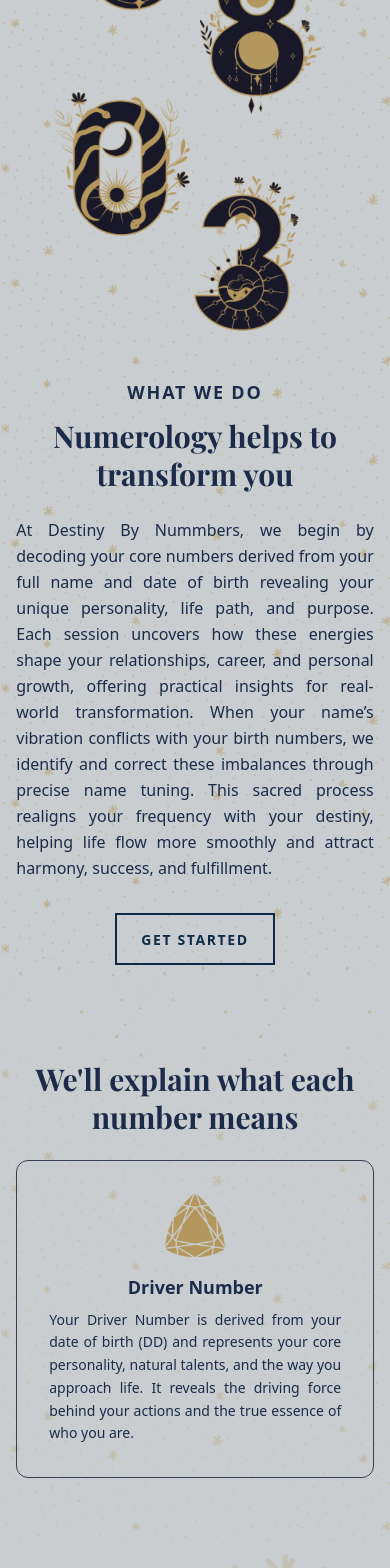
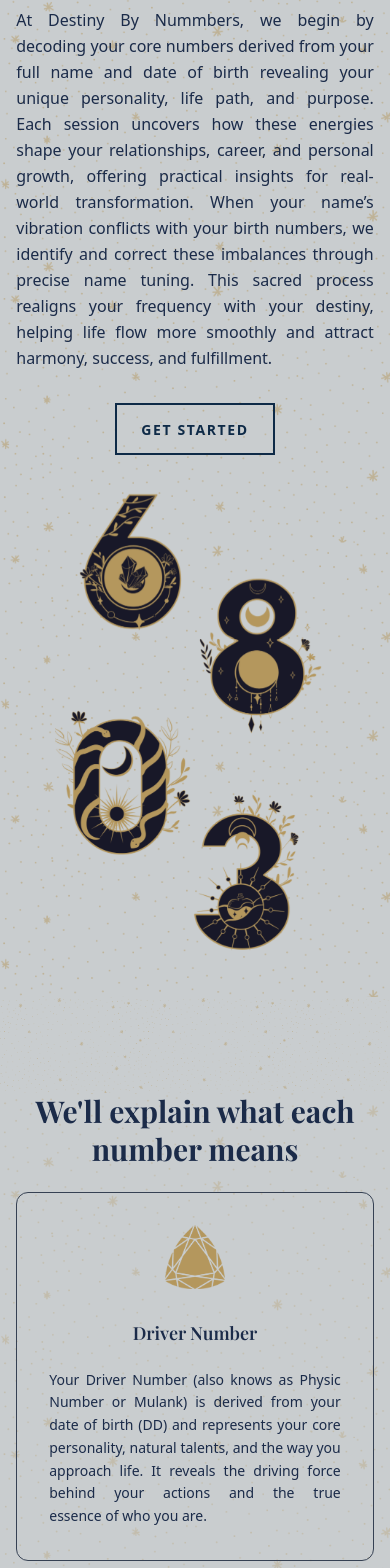
Before and after one commit to BigwigMediaAI/numrology, a Next.js app: page / in a window 390 px wide. Shown: the part 1507-3075 px from the top of the page. Built offline with nearby package versions, Linux system fonts and the light colour scheme.

Commit message:
add changes

```diff
--- a/components/Services.tsx
+++ b/components/Services.tsx
@@ -22,12 +22,12 @@ const services = [
   {
     icon: lifePathIcon,
     title: "Driver Number",
-    desc: "Your Driver Number is derived from your date of birth (DD) and represents your core personality, natural talents, and the way you approach life. It reveals the driving force behind your actions and the true essence of who you are.",
+    desc: "Your Driver Number (also knows as Physic Number or Mulank) is derived from your date of birth (DD) and represents your core personality, natural talents, and the way you approach life. It reveals the driving force behind your actions and the true essence of who you are.",
   },
   {
     icon: coreNumbersIcon,
     title: "Conductor Number",
-    desc: "Your Conductor Number is calculated from your full date of birth (DD MM YYYY). It reveals the guiding energy that directs your life, showing how your actions, decisions, and experiences are influenced by the patterns of your birth numbers.",
+    desc: "Your Conductor Number (also known as Life Path Number, Destiny Number or Bhagyank) is calculated from your full date of birth (DD MM YYYY). It reveals the guiding energy that directs your life, showing how your actions, decisions, and experiences are influenced by the patterns of your birth numbers.",
   },
   {
     icon: birthDayIcon,
@@ -42,7 +42,7 @@ const services = [
   {
     icon: nameNumerologyIcon,
     title: "Your name numerology",
-    desc: "Name Numerology uncovers the hidden vibrations of your name and how they influence your personality, relationships, and life opportunities. Aligning your name with your destiny numbers can harmonize your energy and attract positive experiences.",
+    desc: "Name Numerology uncovers the hidden vibrations of your name and how they influence your personality, relationships, and life opportunities. Aligning your name with your Driver and Conductor numbers can harmonise your energy and attract positive experiences.",
   },
   {
     icon: forecastIcon,
@@ -112,11 +112,15 @@ const OurServices = () => {
         </div>
 
         {/* Mobile Swiper */}
-        <div className="md:hidden">
-          <Swiper spaceBetween={20} slidesPerView={1} loop>
+        {/* Mobile View (Stacked Cards) */}
+        <div className="md:hidden flex flex-col gap-6 mt-6">
           {services.map((item, index) => (
-              <SwiperSlide key={index}>
-                <div className="bg-transparent border border-gray-700 hover:border-[#b19768] transition rounded-xl p-8 flex flex-col items-center text-center">
+            <div
+              key={index}
+              className="bg-transparent border border-gray-700 hover:border-[#b19768] transition rounded-xl p-8 flex flex-col items-center text-center"
+              data-aos="fade-up"
+              data-aos-delay={index * 200}
+            >
               <Image
                 src={item.icon}
                 alt={item.title}
@@ -124,16 +128,15 @@ const OurServices = () => {
                 height={60}
                 className="mb-4 object-contain"
               />
-                  <h3 className="text-lg font-semibold mb-2 text-[var(--primary-color)]">
+              {/* Fixed height heading */}
+              <h3 className="text-lg font-semibold mb-2 text-[var(--primary-color)] playfair min-h-[56px] flex items-center justify-center">
                 {item.title}
               </h3>
               <p className="text-[var(--primary-color)] text-sm leading-relaxed text-justify">
                 {item.desc}
               </p>
             </div>
-              </SwiperSlide>
           ))}
-          </Swiper>
         </div>
       </div>
     </section>
--- a/components/WhatWeDo.tsx
+++ b/components/WhatWeDo.tsx
@@ -43,25 +43,17 @@ const WhatWeDo = () => {
         {/* <div className="absolute inset-0 bg-[#f9f7f3]/70 z-0"></div> */}
 
         {/* Content Container */}
-        <div className="relative z-10 w-11/12 md:w-4/5 mx-auto flex flex-col md:flex-row items-center justify-between mt-10 ">
-          {/* Left Side Artwork */}
-          <div className="relative flex justify-center md:justify-start w-full md:w-1/2">
+        {/* Content Container */}
+        <div className="relative z-10 w-11/12 md:w-4/5 mx-auto flex flex-col-reverse md:flex-row items-center justify-between mt-10">
+          {/* Left Side Artwork (Image Section) */}
+          <div className="relative flex justify-center md:justify-start w-full md:w-1/2 mt-8 md:mt-0">
             <div className="relative w-[280px] md:w-[400px]">
-              {/* Background circle */}
-              {/* <Image
-                src={numbersBg}
-                alt="Numbers Background Shape"
-                width={400}
-                height={400}
-                className="absolute top-1/2 left-1/2 w-[140%] h-[130%] -translate-x-1/2 -translate-y-1/2 object-contain"
-              /> */}
-              {/* Foreground numbers */}
               <Image
                 src={numbers}
                 alt="Numerology Illustration"
                 width={360}
                 height={400}
-                className="relative z-10 object-contain animate-slow-bounce "
+                className="relative z-10 object-contain animate-slow-bounce"
               />
             </div>
           </div>
@@ -106,6 +98,7 @@ const WhatWeDo = () => {
             />
           </div>
         </div>
+
         <LeadPopup isOpen={isPopupOpen} onClose={() => setIsPopupOpen(false)} />
       </section>
 
--- a/src/app/contact-us/page.tsx
+++ b/src/app/contact-us/page.tsx
@@ -15,7 +15,7 @@ export default function ContactPage() {
       <Navbar />
 
       {/* Hero Section */}
-      <div className="relative h-[40vh] lg:h-[30vh] 2xl:h-[50vh] flex flex-col justify-center items-center text-center px-6 tracking-widest">
+      <div className="relative h-[40vh] lg:h-[20vh] 2xl:h-[40vh]  flex flex-col justify-center items-center text-center px-6 tracking-widest">
         {/* Background Image */}
         <Image
           src={banner}
@@ -28,7 +28,7 @@ export default function ContactPage() {
           <h1 className="text-4xl md:text-5xl font-bold tracking-widest">
             Get in Touch With Us
           </h1>
-          <p className="mt-4 text-lg md:text-xl max-w-2xl mx-auto">
+          <p className="mt-4 text-base md:text-xl max-w-2xl mx-auto">
             Have questions or need assistance? Our team is here to help you with
             all your numerology needs. Let’s connect and guide you on your
             destiny journey.
--- a/src/app/our-services/page.tsx
+++ b/src/app/our-services/page.tsx
@@ -12,7 +12,7 @@ export default function ContactPage() {
       <Navbar />
 
       {/* Hero Section */}
-      <div className="relative h-[40vh] lg:h-[30vh] 2xl:h-[50vh] flex flex-col justify-center items-center text-center px-6 tracking-widest">
+      <div className="relative h-[40vh] lg:h-[20vh] 2xl:h-[40vh]  flex flex-col justify-center items-center text-center px-6 tracking-widest">
         <Image
           src={banner}
           alt="Contact Banner"
@@ -22,9 +22,10 @@ export default function ContactPage() {
           <h1 className="text-4xl md:text-5xl font-bold tracking-widest">
             Our Services
           </h1>
-          <p className="mt-4 text-lg md:text-xl max-w-2xl mx-auto">
-            Unlock the power of numbers to understand yourself and shape your
-            destiny.
+          <p className="mt-4 text-base md:text-xl max-w-2xl mx-auto">
+            Let us help you decode your numbers through the science of
+            numerology shaping your destiny for greater health, wealth and
+            harmonious relationships.
           </p>
         </div>
       </div>
@@ -32,9 +33,9 @@ export default function ContactPage() {
       {/* Services Section */}
       <section className="bg-[var(--bg-color2)] py-10">
         <div className="w-11/12 md:w-5/6 mx-auto">
-          <h2 className="text-3xl md:text-4xl font-bold text-center text-[var(--primary-color)] mb-12">
+          {/* <h2 className="text-3xl md:text-4xl font-bold text-center text-[var(--primary-color)] mb-12">
             Explore Our Services
-          </h2>
+          </h2> */}
 
           <div className="grid grid-cols-1 md:grid-cols-2 lg:grid-cols-3 gap-8">
             {/* Full Consultation */}
--- a/src/app/page.tsx
+++ b/src/app/page.tsx
@@ -35,7 +35,7 @@ export default function Home() {
       <GetInTouch />
       <Footer />
       <WhatsAppButton />
-      <LeadPopup isOpen={isPopupOpen} onClose={closePopup} />
+      {/* <LeadPopup isOpen={isPopupOpen} onClose={closePopup} /> */}
       <div className="fixed bottom-0 left-0 w-full flex md:hidden z-[9999]">
         <div className="w-1/2 bg-[var(--primary-color)] text-white text-center py-3">
           <a
--- a/src/app/team/page.tsx
+++ b/src/app/team/page.tsx
@@ -83,7 +83,7 @@ export default function ContactPage() {
       <Navbar />
 
       {/* Hero Section */}
-      <div className="relative h-[40vh] lg:h-[30vh] 2xl:h-[50vh] flex flex-col justify-center items-center text-center px-6 tracking-widest">
+      <div className="relative h-[40vh] lg:h-[20vh] 2xl:h-[40vh]   flex flex-col justify-center items-center text-center px-6 tracking-widest">
         {/* Background Image */}
         <Image
           src={banner}
@@ -98,7 +98,7 @@ export default function ContactPage() {
           <h1 className="text-4xl md:text-5xl font-bold tracking-widest">
             Meet our team
           </h1>
-          <p className="mt-4 text-lg md:text-xl max-w-2xl mx-auto">
+          <p className="mt-4 text-base md:text-xl max-w-2xl mx-auto ">
             Our team of expert numerologists and spiritual advisors bring years
             of experience and profound insights to guide you on your journey
             towards clarity, balance, and purpose.
@@ -125,7 +125,7 @@ export default function ContactPage() {
             <span className=" block font-semibold text-[var(--primary-color)] text-lg md:text-xl">
               Amit Paal Siingh (he/him)
             </span>
-            <p className="text-xl leading-relaxed italic font-light text-gray-800 mt-6 text-justify">
+            <p className="text-lg md:text-xl leading-relaxed italic font-light text-gray-800 mt-6 text-justify">
               <strong>Amit</strong> is a certified numerologist with a rich and
               diverse background. Born in India and having lived in New Zealand
               and Australia since his early twenties, he brings a global
@@ -159,7 +159,7 @@ export default function ContactPage() {
             <span className=" block font-semibold text-[var(--primary-color)] text-lg md:text-xl">
               Kamal Chauhan (she/her)
             </span>
-            <p className="text-xl leading-relaxed italic font-light text-gray-800 mt-6 text-justify">
+            <p className="text-lg md:text-xl leading-relaxed italic font-light text-gray-800 mt-6 text-justify">
               <strong>Kamal</strong> brings a wealth of experience and insight
               to <strong>Destiny By Nummbers</strong>. After a distinguished
               career in a senior government position, she retired with a
```
Lines whose indentation alone changed are shown as unchanged.
